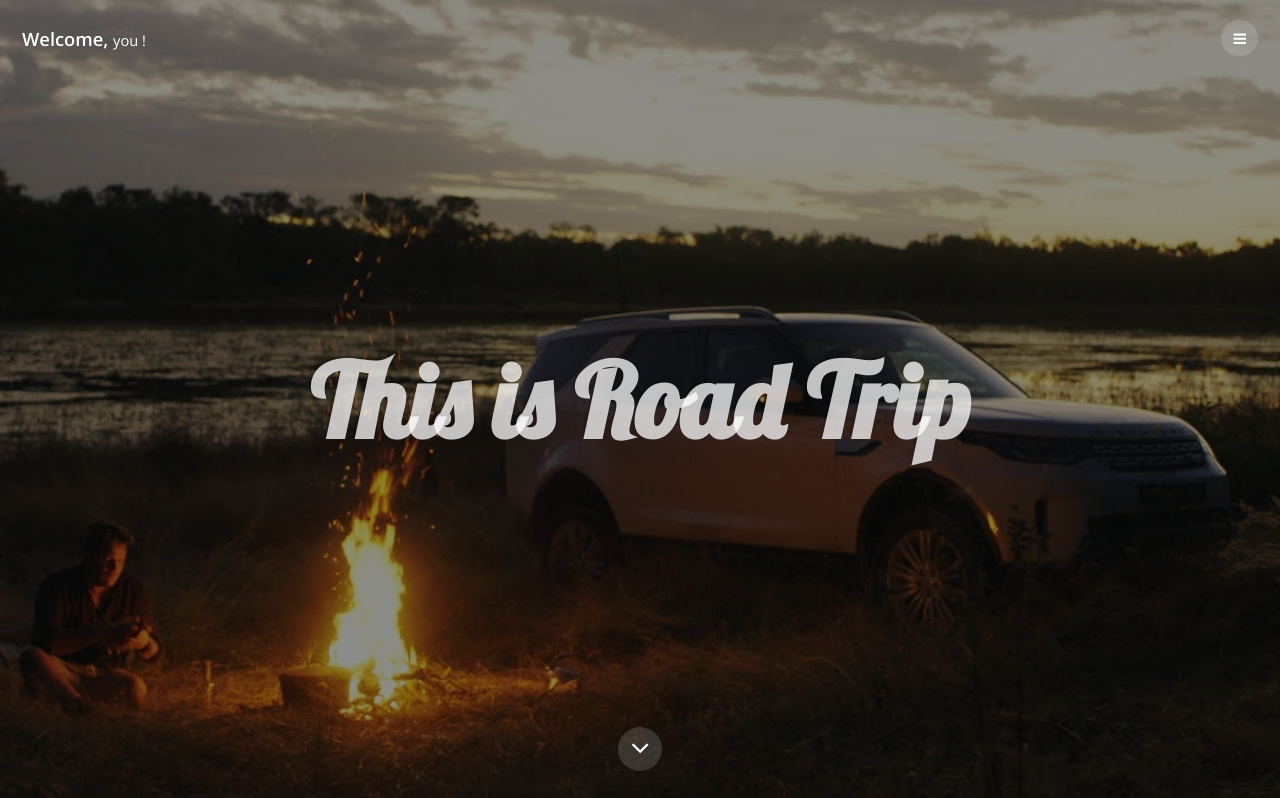
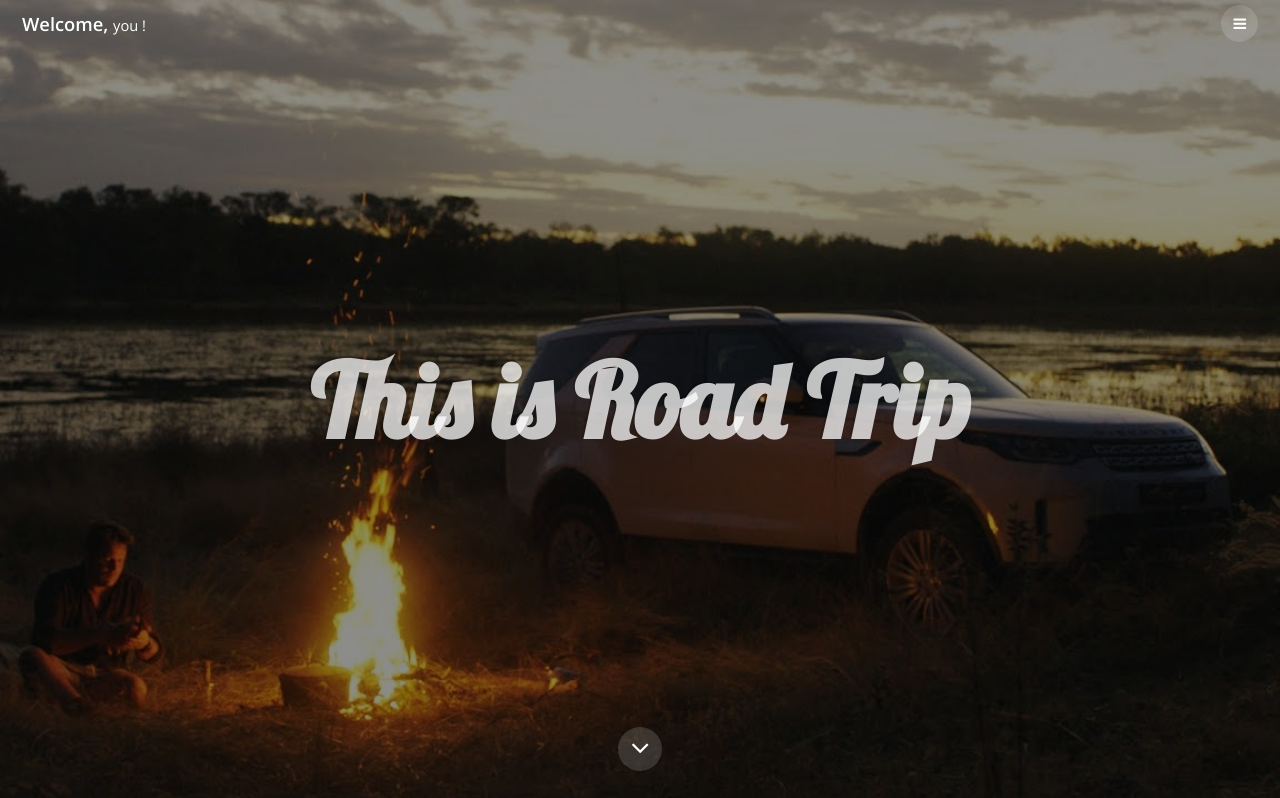
Before and after one commit to 12343954/12343954.github.io, a plain HTML site: page index.html in a window 1280 px wide. Shown: the top 798 px of the page. Drawn offline with nearby package versions, Linux system fonts and the light colour scheme.

Commit message:
Update main.css

```diff
--- a/assets/css/main.css
+++ b/assets/css/main.css
@@ -2749,7 +2749,7 @@ body.subpage {
 	line-height: 3.25em;
 	position: fixed;
 	text-align: right;
-	top: 1em;
+/* 	top: 1em; */
 	width: 100%;
 	z-index: 10001;
 	padding: 0 1.5em;
```
